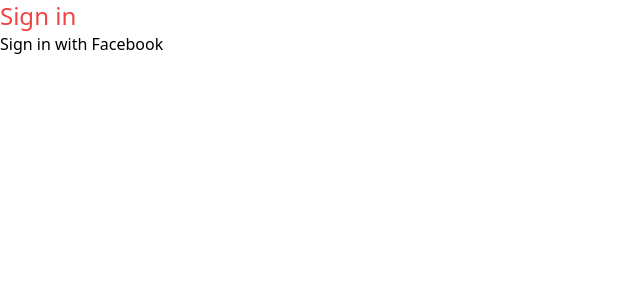
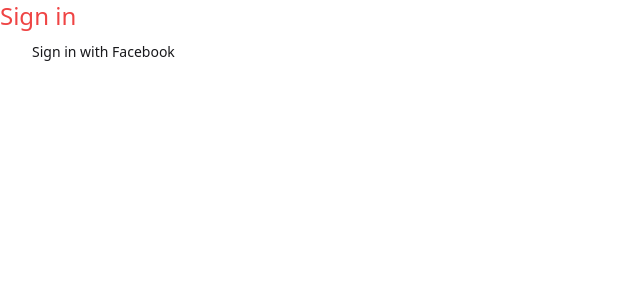
Before and after one commit to Nacir1i/nuxt-drizzle-lucia-temp, a Nuxt app: page /login in a window 1280 px wide. Shown: the top 300 px of the page, without its empty margins (0-640 px from the left). Built offline with nearby package versions, Linux system fonts and the light colour scheme.

Commit message:
init shadcn and use button test component

```diff
--- /dev/null
+++ b/assets/css/tailwind.css
@@ -0,0 +1,78 @@
+@tailwind base;
+@tailwind components;
+@tailwind utilities;
+
+@layer base {
+  :root {
+    --background: 0 0% 100%;
+    --foreground: 240 10% 3.9%;
+
+    --muted: 240 4.8% 95.9%;
+    --muted-foreground: 240 3.8% 46.1%;
+
+    --popover: 0 0% 100%;
+    --popover-foreground: 240 10% 3.9%;
+
+    --card: 0 0% 100%;
+    --card-foreground: 240 10% 3.9%;
+
+    --border: 240 5.9% 90%;
+    --input: 240 5.9% 90%;
+
+    --primary: 240 5.9% 10%;
+    --primary-foreground: 0 0% 98%;
+
+    --secondary: 240 4.8% 95.9%;
+    --secondary-foreground: 240 5.9% 10%;
+
+    --accent: 240 4.8% 95.9%;
+    --accent-foreground: 240 5.9% 10%;
+
+    --destructive: 0 84.2% 60.2%;
+    --destructive-foreground: 0 0% 98%;
+
+    --ring: 240 10% 3.9%;
+
+    --radius: 0.5rem;
+  }
+
+  .dark {
+    --background: 240 10% 3.9%;
+    --foreground: 0 0% 98%;
+
+    --muted: 240 3.7% 15.9%;
+    --muted-foreground: 240 5% 64.9%;
+
+    --popover: 240 10% 3.9%;
+    --popover-foreground: 0 0% 98%;
+
+    --card: 240 10% 3.9%;
+    --card-foreground: 0 0% 98%;
+
+    --border: 240 3.7% 15.9%;
+    --input: 240 3.7% 15.9%;
+
+    --primary: 0 0% 98%;
+    --primary-foreground: 240 5.9% 10%;
+
+    --secondary: 240 3.7% 15.9%;
+    --secondary-foreground: 0 0% 98%;
+
+    --accent: 240 3.7% 15.9%;
+    --accent-foreground: 0 0% 98%;
+
+    --destructive: 0 62.8% 30.6%;
+    --destructive-foreground: 0 0% 98%;
+
+    --ring: 240 4.9% 83.9%;
+  }
+}
+
+@layer base {
+  * {
+    @apply border-border;
+  }
+  body {
+    @apply bg-background text-foreground;
+  }
+}
--- /dev/null
+++ b/components/ui/button/Button.vue
@@ -0,0 +1,26 @@
+<script setup lang="ts">
+import type { HTMLAttributes } from 'vue'
+import { Primitive, type PrimitiveProps } from 'radix-vue'
+import { type ButtonVariants, buttonVariants } from '.'
+import { cn } from '@/lib/utils'
+
+interface Props extends PrimitiveProps {
+  variant?: ButtonVariants['variant']
+  size?: ButtonVariants['size']
+  class?: HTMLAttributes['class']
+}
+
+const props = withDefaults(defineProps<Props>(), {
+  as: 'button',
+})
+</script>
+
+<template>
+  <Primitive
+    :as="as"
+    :as-child="asChild"
+    :class="cn(buttonVariants({ variant, size }), props.class)"
+  >
+    <slot />
+  </Primitive>
+</template>
--- /dev/null
+++ b/components/ui/button/index.ts
@@ -0,0 +1,34 @@
+import { type VariantProps, cva } from 'class-variance-authority'
+
+export { default as Button } from './Button.vue'
+
+export const buttonVariants = cva(
+  'inline-flex items-center justify-center whitespace-nowrap rounded-md text-sm font-medium transition-colors focus-visible:outline-none focus-visible:ring-1 focus-visible:ring-ring disabled:pointer-events-none disabled:opacity-50',
+  {
+    variants: {
+      variant: {
+        default: 'bg-primary text-primary-foreground shadow hover:bg-primary/90',
+        destructive:
+          'bg-destructive text-destructive-foreground shadow-sm hover:bg-destructive/90',
+        outline:
+          'border border-input bg-background shadow-sm hover:bg-accent hover:text-accent-foreground',
+        secondary:
+          'bg-secondary text-secondary-foreground shadow-sm hover:bg-secondary/80',
+        ghost: 'hover:bg-accent hover:text-accent-foreground',
+        link: 'text-primary underline-offset-4 hover:underline',
+      },
+      size: {
+        default: 'h-9 px-4 py-2',
+        sm: 'h-8 rounded-md px-3 text-xs',
+        lg: 'h-10 rounded-md px-8',
+        icon: 'h-9 w-9',
+      },
+    },
+    defaultVariants: {
+      variant: 'default',
+      size: 'default',
+    },
+  },
+)
+
+export type ButtonVariants = VariantProps<typeof buttonVariants>
--- /dev/null
+++ b/lib/utils.ts
@@ -0,0 +1,6 @@
+import { type ClassValue, clsx } from 'clsx'
+import { twMerge } from 'tailwind-merge'
+
+export function cn(...inputs: ClassValue[]) {
+  return twMerge(clsx(inputs))
+}
--- a/nuxt.config.ts
+++ b/nuxt.config.ts
@@ -1,12 +1,23 @@
 // https://nuxt.com/docs/api/configuration/nuxt-config
 export default defineNuxtConfig({
-  modules: ["@nuxtjs/tailwindcss"],
+  modules: ["@nuxtjs/tailwindcss", "shadcn-nuxt"],
   devtools: { enabled: true },
   postcss: {
     plugins: {
       tailwindcss: {},
       autoprefixer: {},
     },
+  },
+  shadcn: {
+    /**
+     * Prefix for all the imported component
+     */
+    prefix: "",
+    /**
+     * Directory that the component lives in.
+     * @default "./components/ui"
+     */
+    componentDir: "./components/ui",
   },
   runtimeConfig: {
     dbUrl: "",
--- a/pages/login/index.vue
+++ b/pages/login/index.vue
@@ -1,4 +1,4 @@
 <template>
 	<h1 class="text-2xl text-red-500">Sign in</h1>
-	<a href="/login/facebook">Sign in with Facebook</a>
+	<Button variant="link" size="lg" href="/login/facebook">Sign in with Facebook</Button>
 </template>
--- a/tailwind.config.js
+++ b/tailwind.config.js
@@ -1,15 +1,86 @@
+const animate = require("tailwindcss-animate")
+
 /** @type {import('tailwindcss').Config} */
-export default {
-  content: [
-    "./components/**/*.{js,vue,ts}",
-    "./layouts/**/*.vue",
-    "./pages/**/*.vue",
-    "./plugins/**/*.{js,ts}",
-    "./app.vue",
-    "./error.vue",
-  ],
+module.exports = {
+  darkMode: ["class"],
+  safelist: ["dark"],
+  prefix: "",
+
   theme: {
-    extend: {},
+    container: {
+      center: true,
+      padding: "2rem",
+      screens: {
+        "2xl": "1400px",
+      },
+    },
+    extend: {
+      colors: {
+        border: "hsl(var(--border))",
+        input: "hsl(var(--input))",
+        ring: "hsl(var(--ring))",
+        background: "hsl(var(--background))",
+        foreground: "hsl(var(--foreground))",
+        primary: {
+          DEFAULT: "hsl(var(--primary))",
+          foreground: "hsl(var(--primary-foreground))",
+        },
+        secondary: {
+          DEFAULT: "hsl(var(--secondary))",
+          foreground: "hsl(var(--secondary-foreground))",
+        },
+        destructive: {
+          DEFAULT: "hsl(var(--destructive))",
+          foreground: "hsl(var(--destructive-foreground))",
+        },
+        muted: {
+          DEFAULT: "hsl(var(--muted))",
+          foreground: "hsl(var(--muted-foreground))",
+        },
+        accent: {
+          DEFAULT: "hsl(var(--accent))",
+          foreground: "hsl(var(--accent-foreground))",
+        },
+        popover: {
+          DEFAULT: "hsl(var(--popover))",
+          foreground: "hsl(var(--popover-foreground))",
+        },
+        card: {
+          DEFAULT: "hsl(var(--card))",
+          foreground: "hsl(var(--card-foreground))",
+        },
+      },
+      borderRadius: {
+      	xl: "calc(var(--radius) + 4px)",
+        lg: "var(--radius)",
+        md: "calc(var(--radius) - 2px)",
+        sm: "calc(var(--radius) - 4px)",
+      },
+      keyframes: {
+        "accordion-down": {
+          from: { height: 0 },
+          to: { height: "var(--radix-accordion-content-height)" },
+        },
+        "accordion-up": {
+          from: { height: "var(--radix-accordion-content-height)" },
+          to: { height: 0 },
+        },
+        "collapsible-down": {
+          from: { height: 0 },
+          to: { height: 'var(--radix-collapsible-content-height)' },
+        },
+        "collapsible-up": {
+          from: { height: 'var(--radix-collapsible-content-height)' },
+          to: { height: 0 },
+        },
+      },
+      animation: {
+        "accordion-down": "accordion-down 0.2s ease-out",
+        "accordion-up": "accordion-up 0.2s ease-out",
+        "collapsible-down": "collapsible-down 0.2s ease-in-out",
+        "collapsible-up": "collapsible-up 0.2s ease-in-out",
+      },
+    },
   },
-  plugins: [],
+  plugins: [animate],
 }
```
Also changed, not shown: package.json (+9 -1 lines), components.json (added), 1 other file (tests, documents, lock files or other folders).
